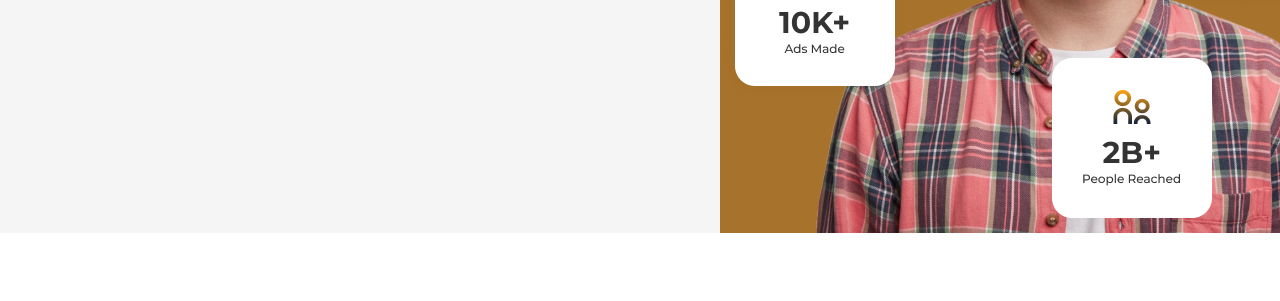
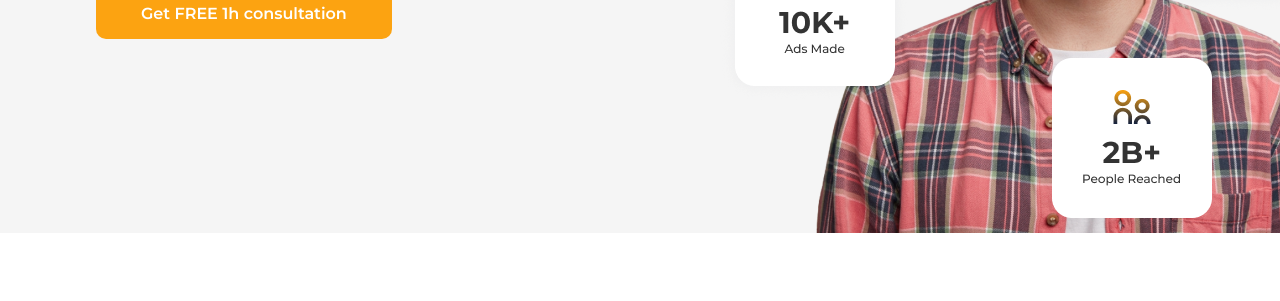
Before and after one commit to brtauhid/sylvan, a plain HTML site: page index.html in a window 1280 px wide. Shown: the part 499-800 px from the top of the page. Drawn offline with Linux system fonts and the light colour scheme.

Commit message:
hero btn and other updates

```diff
--- a/index.html
+++ b/index.html
@@ -28,7 +28,7 @@
                 <div class="hero-left">
                     <h1>Lorem Ipsum is simply dummy text</h1>
                     <h2>Get Expert Help from <span>Sylvan Schumm</span></h2>
-                    <div class="hero-btn">Get FREE 1h consultation</div>
+                    <div class="hero-btn"><a href="">Get FREE 1h consultation</a></div>
                 </div>
 
                 <div class="hero-right">
--- a/styles.css
+++ b/styles.css
@@ -111,7 +111,7 @@ section.header {
 .hero-right {
     flex-basis: 50%;
     position: relative;
-    background: #a7722b;
+    /* background: #a7722b; */
     height: 100%;
 }
 
@@ -174,3 +174,14 @@ section.header {
     top: 49%;
     z-index: 5;
 }
+
+.hero-btn a {
+    background-color: #FCA311;
+    color: white;
+    text-decoration: none;
+    padding: 16px 45px;
+    border-radius: 10px;
+    margin-top: 40px;
+    display: inline-block;
+    font-weight: 600;
+}
```
